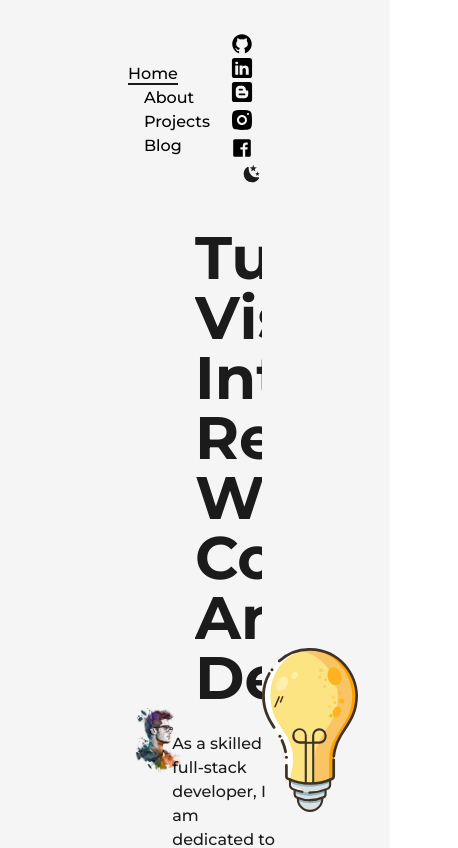
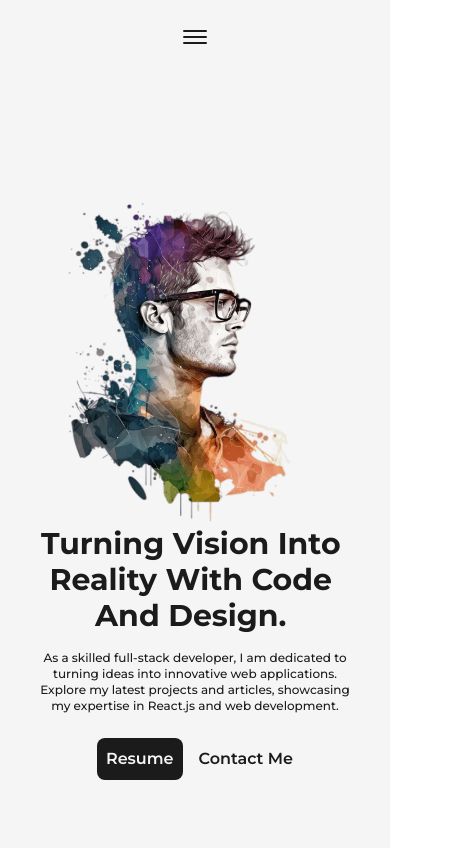
Before and after one commit to TharishaPerera/portfolio-next, a Next.js app: page / in a window 390 px wide. Shown: the top 848 px of the page, 458 px wide, since content can reach past the window. Built offline with nearby package versions, Linux system fonts and the light colour scheme.

Commit message:
responsive: index page

```diff
--- a/src/components/AnimatedText.js
+++ b/src/components/AnimatedText.js
@@ -30,7 +30,7 @@ const singleWord = {
 
 const AnimatedText = ({text, className=""}) => {
   return (
-    <div className='w-full mx-auto py-2 flex items-center justify-center text-center overflow-hidden'>
+    <div className='w-full mx-auto py-2 flex items-center justify-center text-center overflow-hidden sm:py-0'>
         <motion.h1 className={`inline-block w-full text-dark font-bold capitalize text-8xl dark:text-light ${className}`} variants={quote} initial="initial" whileInView="animate">
             {
                 text.split(" ").map((word, index) =>
--- a/src/components/Footer.js
+++ b/src/components/Footer.js
@@ -5,10 +5,10 @@ import { LinkArrow } from './Icons'
 
 const Footer = () => {
   return (
-    <footer className='w-full border-t-2 border-solid font-medium dark:text-light dark:border-light/30'>
-        <Layout className='py-8 flex items-center justify-between'>
+    <footer className='w-full border-t-2 border-solid font-medium dark:text-light dark:border-light/30 sm:text-base'>
+        <Layout className='py-8 flex items-center justify-between lg:flex-col-reverse lg:py-6'>
             <span>{new Date().getFullYear()} &copy; All Rights Reserved.</span>
-            <div className='flex items-center'>
+            <div className='flex items-center lg:py-2'>
                 Build With
                 <span className='px-1'>Next.JS</span>&nbsp;by&nbsp;
                 {/* &nbsp;<span className='px-1'>&#9825;</span>&nbsp;by&nbsp; */}
--- a/src/components/HireMe.js
+++ b/src/components/HireMe.js
@@ -4,12 +4,12 @@ import Link from 'next/link'
 
 const HireMe = () => {
   return (
-    <div className='fixed left-4 bottom-4 flex items-center justify-center overflow-hidden'>
-        <div className='w-48 h-auto flex items-center justify-center relative'>
+    <div className='fixed left-4 bottom-4 flex items-center justify-center overflow-hidden md:right-8 md:left-auto md:top-0 md:bottom-auto md:absolute'>
+        <div className='w-48 h-auto flex items-center justify-center relative md:w-24'>
             {/* <span className='mb-20 text-4xl font-bold text-dark animate-pulse'>Tharisha Perera</span> */}
             <CircularText className={"fill-dark animate-spin-slow dark:fill-light"} />
 
-            <Link href="mailto:tharishaperera@gmail.com" className='flex items-center justify-center absolute left-1/2 top-1/2 -translate-x-1/2 -translate-y-1/2 bg-dark text-light shadow-md border border-solid border-dark w-20 h-20 rounded-full font-semibold hover:bg-light hover:text-dark dark:bg-light dark:text-dark hover:dark:bg-dark hover:dark:text-light hover:dark:border-light'>
+            <Link href="mailto:tharishaperera@gmail.com" className='flex items-center justify-center absolute left-1/2 top-1/2 -translate-x-1/2 -translate-y-1/2 bg-dark text-light shadow-md border border-solid border-dark w-20 h-20 rounded-full font-semibold hover:bg-light hover:text-dark dark:bg-light dark:text-dark hover:dark:bg-dark hover:dark:text-light hover:dark:border-light md:w-12 md:h-12 md:text-[10px]'>
                 Hire Me
             </Link>
         </div>
--- a/src/components/Layout.js
+++ b/src/components/Layout.js
@@ -2,7 +2,7 @@ import React from 'react'
 
 const Layout = ({children, className=""}) => {
   return (
-    <div className={`w-full h-full inline-block z-0 bg-light p-32 dark:bg-dark ${className}`}>
+    <div className={`w-full h-full inline-block z-0 bg-light p-32 dark:bg-dark xl:p-24 lg:p-16 md:p-12 sm:p-8 ${className}`}>
       {children}
     </div>
   )
--- a/src/components/NavBar.js
+++ b/src/components/NavBar.js
@@ -1,5 +1,5 @@
 import Link from 'next/link'
-import React from 'react'
+import React, { useState } from 'react'
 import Logo from './Logo'
 import { useRouter } from 'next/router'
 import { DribbbleIcon, GithubIcon, LinkedInIcon, MoonIcon, PinterestIcon, SunIcon, TwitterIcon } from './Icons'
@@ -27,12 +27,41 @@ const CustomLink = ({ href, title, className = "" }) => {
     )
 }
 
+const CustomMobileLink = ({ href, title, className = "", toggle }) => {
+    const router = useRouter();
+
+    const handleClick = () => {
+        toggle()
+        router.push(href)
+    }
+
+    return (
+        <button href={href} className={`${className} relative group text-light dark:text-dark my-2`} onClick={handleClick}>
+            {title}
+            <span className={`h-[2px] inline-block bg-light absolute left-0 -bottom-0.5 group-hover:w-full transition-[width] ease duration-300 ${router.asPath === href ? 'w-full' : 'w-0'} dark:bg-dark`}>&nbsp;</span>
+        </button>
+    )
+}
+
 const NavBar = () => {
 
     const [mode, setMode] = useThemeSwitcher()
+    const [isOpen, setIsOpen] = useState(false)
+
+    const handleClick = () => {
+        setIsOpen(!isOpen)
+    }
 
     return (
-        <header className='w-full px-32 py-8 font-medium flex items-center justify-between dark:text-light'>
+        <header className='w-full px-32 py-8 font-medium flex items-center justify-between dark:text-light relative z-10 lg:px-16 md:px-12 sm:px-8'>
+
+            <button className='flex flex-col items-center justify-center w-full hidden lg:flex' onClick={handleClick}>
+                <span className={`bg-dark dark:bg-light block transition-all ease-out duration-75 h-0.5 w-6 rounded-sm ${isOpen ? 'rotate-45 translate-y-1' : '-translate-y-0.5'}`}></span>
+                <span className={`bg-dark dark:bg-light block transition-all ease-out duration-0 h-0.5 w-6 rounded-sm my-0.5 ${isOpen ? 'opacity-0' : 'opacity-100'}`}></span>
+                <span className={`bg-dark dark:bg-light block transition-all ease-out duration-500 h-0.5 w-6 rounded-sm ${isOpen ? '-rotate-45 -translate-y-1' : 'translate-y-0.5'}`}></span>
+            </button>
+
+            <div className='w-full flex justify-between items-center lg:hidden'>
                 <nav>
                     <CustomLink href="/" title="Home" className='mr-4' />
                     <CustomLink href="/about" title="About" className='mx-4' />
@@ -67,6 +96,55 @@ const NavBar = () => {
                     </button>
 
                 </nav>
+            </div>
+
+            {/* mobile menu */}
+            {
+                isOpen ?
+
+                <motion.div className='min-w-[70vw] flex flex-col z-30 justify-between items-center fixed top-1/2 left-1/2 -translate-x-1/2 -translate-y-1/2 bg-dark/90 dark:bg-light/75 rounded-lg backdrop-blur-md py-32'
+                    initial={{scale:0, opacity:0, x:"-50%", y:"-50%"}}
+                    animate={{scale:1, opacity:1, transition:{duration:0.3, ease:'easeInOut'}}}
+                >
+                    <nav className='flex flex-col items-center justify-center'>
+                        <CustomMobileLink href="/" title="Home" className='' toggle={handleClick} />
+                        <CustomMobileLink href="/about" title="About" className='' toggle={handleClick} />
+                        <CustomMobileLink href="/projects" title="Projects" className='' toggle={handleClick} />
+                        <CustomMobileLink href="/blog" title="Blog" className='' toggle={handleClick} />
+                    </nav>
+
+                    <nav className='flex items-center justify-center flex-wrap mt-2'>
+                        <motion.a href="https://github.com/TharishaPerera" target={"_blank"} className='w-6 mr-2 sm:mx-1' whileHover={{y:-2}} whileTap={{scale:0.9}}><Image src={mode === "dark" ? github : githubLight} alt='github' /></motion.a>
+                        <motion.a href="https://www.linkedin.com/in/tharisha-perera" target={"_blank"} className='w-6 mr-2 sm:mx-1' whileHover={{y:-2}} whileTap={{scale:0.9}}><Image src={mode === "dark" ? linkedin : linkedinLight} alt='linkedin' /></motion.a>
+                        <motion.a href="/blog" target={"_blank"} className='w-6 mr-2 sm:mx-1' whileHover={{y:-2}} whileTap={{scale:0.9}}><Image src={mode === "dark" ? blogger : bloggerLight} alt='blog' /></motion.a>
+                        <motion.a href="https://www.instagram.com/___t.h.a.r.i.y.a___/" target={"_blank"} className='w-8 mr-2 sm:mx-1' whileHover={{y:-2}} whileTap={{scale:0.9}}><Image src={mode === "dark" ? instagram : instagramLight} alt='instagram' /></motion.a>
+                        <motion.a href="https://www.facebook.com/profile.php?id=100007492698410" target={"_blank"} className='w-6 mr-2 sm:mx-1' whileHover={{y:-2}} whileTap={{scale:0.9}}><Image src={mode === "dark" ? facebook : facebookLight} alt='facebook' /></motion.a>
+
+                        {/* <motion.a href="/" target={"_blank"} className='w-5 mr-2' whileHover={{y:-2}} whileTap={{scale:0.9}}><GithubIcon /></motion.a>
+                        <motion.a href="/" target={"_blank"} className='w-5 mx-2' whileHover={{y:-2}} whileTap={{scale:0.9}}><LinkedInIcon /></motion.a>
+                        <motion.a href="/" target={"_blank"} className='w-5 mx-2' whileHover={{y:-2}} whileTap={{scale:0.9}}><TwitterIcon /></motion.a>
+                        <motion.a href="/" target={"_blank"} className='w-5 mx-2' whileHover={{y:-2}} whileTap={{scale:0.9}}><PinterestIcon /></motion.a>
+                        <motion.a href="/" target={"_blank"} className='w-5 ml-2' whileHover={{y:-2}} whileTap={{scale:0.9}}><DribbbleIcon /></motion.a> */}
+
+                        <button onClick={() => setMode(mode === "light" ? "dark" : "light")}
+                            className={`ml-3 flex items-center justify-center rounded-full p-1
+                            ${mode === "light" ? "text-light" : " text-dark"}
+                            `}
+                        >
+                            {
+                                mode === "dark" ?
+                                <SunIcon className={"fill-dark"} />
+                                :
+                                <MoonIcon className={"fill-dark"} />
+                            }
+                        </button>
+
+                    </nav>
+                </motion.div>
+
+                : null
+            }
+
             {/* <div className='absolute left-[50%] top-2 translate-x-[-50%]'>
                 <Logo />
             </div> */}
--- a/src/pages/index.js
+++ b/src/pages/index.js
@@ -19,23 +19,23 @@ export default function Home() {
 				<link rel="icon" href="/favicon.ico" />
 			</Head>
 			<main className="flex items-center text-dark w-full min-h-screen dark:text-light">
-				<Layout className="pt-0">
-					<div className="flex items-center justify-between w-full">
-						<div className="w-1/2">
-							<Image src={profilePic} alt="Tharisha Perera" className="w-full h-auto" priority sizes="(max-width: 768px) 100vw, (max-width: 1200px) 50vw, 50vw"/>
+				<Layout className="pt-0 md:pt-5 sm:pt-5">
+					<div className="flex items-center justify-between w-full lg:flex-col">
+						<div className="w-1/2 lg:w-full">
+							<Image src={profilePic} alt="Tharisha Perera" className="w-full h-auto lg:inline-block md:w-full" priority sizes="(max-width: 768px) 100vw, (max-width: 1200px) 50vw, 50vw"/>
 						</div>
-						<div className="w-1/2 flex flex-col items-center self-center">
-							<AnimatedText text="Turning Vision Into Reality With Code And Design." className="!text-6xl !text-left"/>
-							<p className="my-4 text-base font-medium">
+						<div className="w-1/2 flex flex-col items-center self-center lg:w-full lg:text-center">
+							<AnimatedText text="Turning Vision Into Reality With Code And Design." className="!text-6xl !text-left xl:!text-4xl lg:!text-center lg:!text-6xl md:!text-4xl sm:!text-3xl"/>
+							<p className="my-4 text-base font-medium md:!text-sm sm:!text-xs">
 								As a skilled full-stack developer, I am dedicated to turning ideas into innovative web applications.
 								Explore my latest projects and articles, showcasing my expertise in React.js and web development.
 							</p>
-							<div className="flex items-center self-start mt-2">
-								<Link href="/dummy.pdf" target="_blank" className="flex items-center bg-dark dark:bg-light text-light dark:text-dark p-2.5 px-6 rounded-lg font-semibold hover:bg-light hover:text-dark border border-solid border-transparent hover:border-dark duration-500 hover:dark:bg-dark hover:dark:text-light hover:dark:border-light" download={true}>
+							<div className="flex items-center self-start mt-2 lg:self-center">
+								<Link href="/dummy.pdf" target="_blank" className="flex items-center bg-dark dark:bg-light text-light dark:text-dark p-2.5 px-6 rounded-lg font-semibold hover:bg-light hover:text-dark border border-solid border-transparent hover:border-dark duration-500 hover:dark:bg-dark hover:dark:text-light hover:dark:border-light md:p-2 md-px-4 md:text-base" download={true}>
 									Resume
 									{/* <LinkArrow className={"w-5 ml-1"} /> */}
 								</Link>
-								<Link href="mailto:tharishaperera@gmail.com" target="_blank" className="ml-4 font-medium capitalize text-dark font-semibold dark:text-light">
+								<Link href="mailto:tharishaperera@gmail.com" target="_blank" className="ml-4 font-medium capitalize text-dark font-semibold dark:text-light md:text-base">
 									Contact Me
 								</Link>
 							</div>
@@ -45,7 +45,7 @@ export default function Home() {
 
 				{/* <HireMe /> */}
 				{/* <TharishaPerera /> */}
-				<div className="absolute right-8 bottom-8 inline-block w-24">
+				<div className="absolute right-8 bottom-8 inline-block w-24 lg:hidden">
 					<Image src={lightBulb} alt="Tharisha Perera" className="w-full h-auto" />
 				</div>
 			</main>
--- a/tailwind.config.js
+++ b/tailwind.config.js
@@ -26,6 +26,25 @@ module.exports = {
         circularDark: 'repeating-radial-gradient(rgba(255,255,255,0.5) 2px, #1b1b1b 8px, #1b1b1b 100px)',
       }
     },
+    screens: {
+      "2xl": { max: "1535px" },
+      // => @media (max-width: 1535px) { ... }
+
+      xl: { max: "1279px" },
+      // => @media (max-width: 1279px) { ... }
+
+      lg: { max: "1023px" },
+      // => @media (max-width: 1023px) { ... }
+
+      md: { max: "767px" },
+      // => @media (max-width: 767px) { ... }
+
+      sm: { max: "639px" },
+      // => @media (max-width: 639px) { ... }
+
+      xs: { max: "479px" },
+      // => @media (max-width: 479px) { ... }
+  },
   },
   plugins: [],
 }
```
Lines whose indentation alone changed are shown as unchanged.
